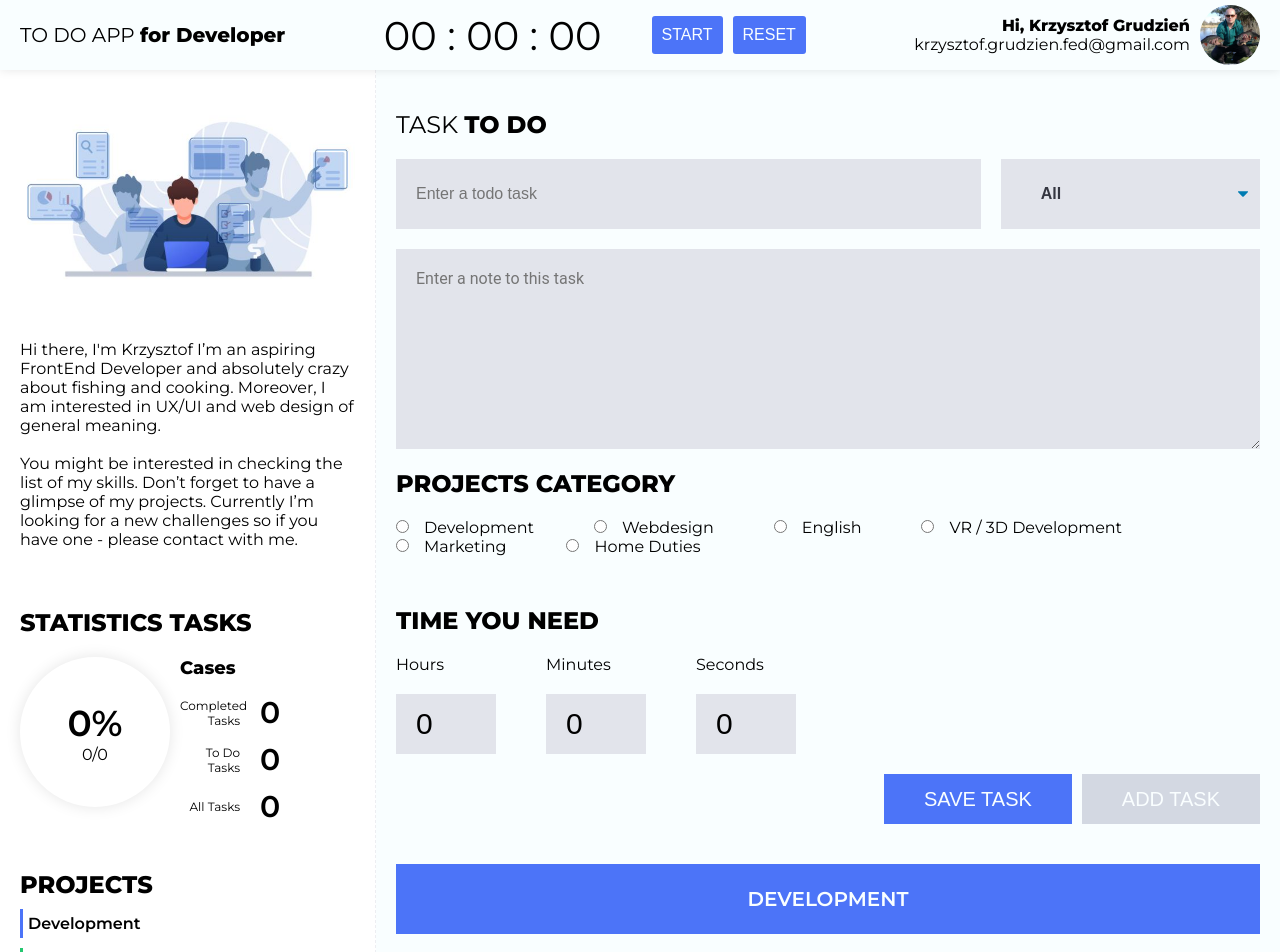
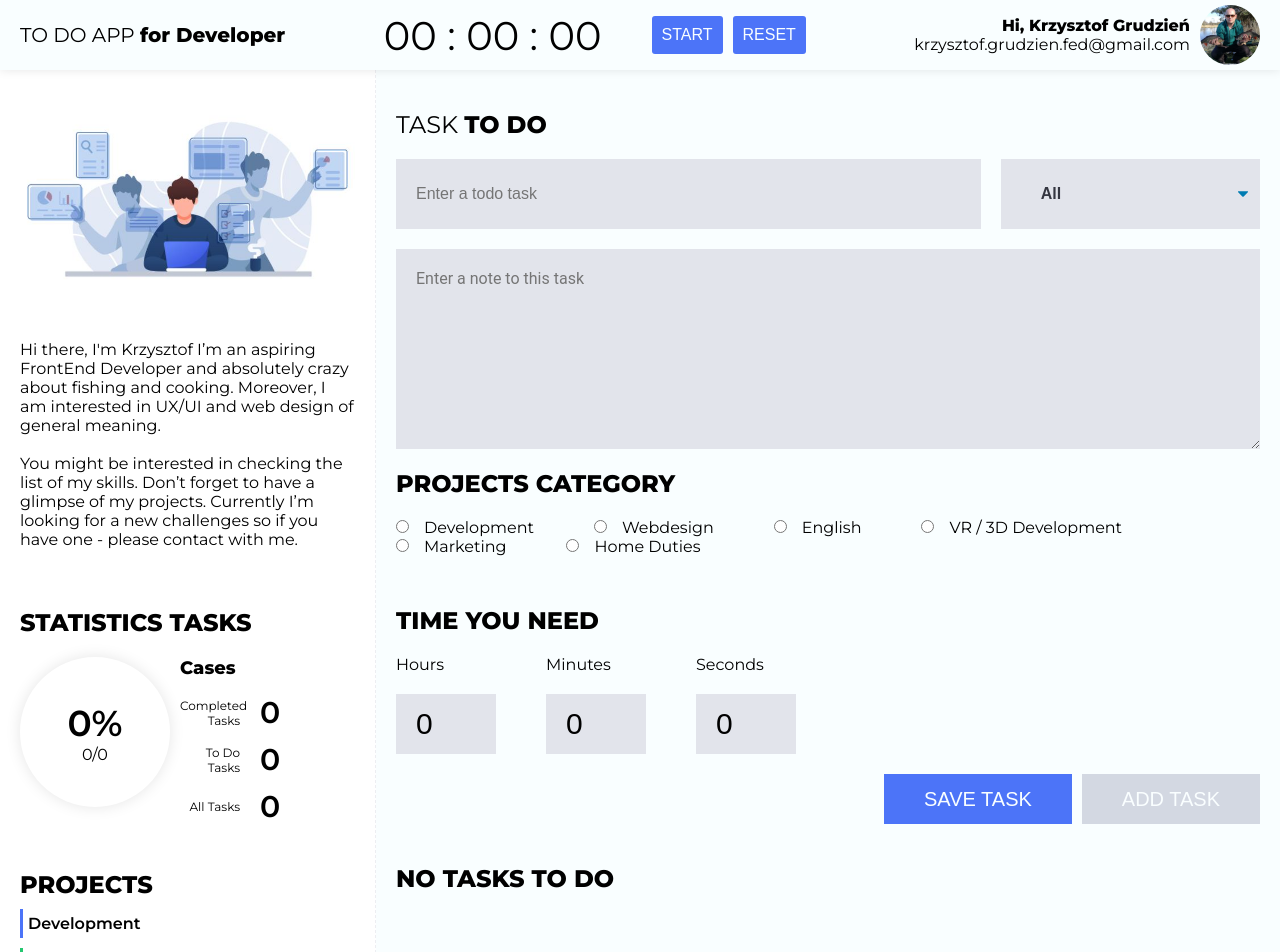
Before and after one commit to KrzysztofGrudzien/React-To-Do-App, a React (Create React App) app: page / in a window 1280 px wide. Shown: the top 952 px of the page. Built offline with nearby package versions, Linux system fonts and the light colour scheme.

Commit message:
add statement printing header of info if array toDoLists is empty

```diff
--- a/src/components/App/App.js
+++ b/src/components/App/App.js
@@ -111,6 +111,7 @@ const App = () => {
   const [minutes, setMinutes] = useState(0);
   const [seconds, setSeconds] = useState(0);
   const [time, setTime] = useState(0);
+  const [date, setDate] = useState("");
   const [isActive, setIsActive] = useState(true);
 
   let updateMinutes, updateSeconds, updateHours;
@@ -247,13 +248,20 @@ const App = () => {
             setHours={setHours}
             setSeconds={setSeconds}
           />
+          {toDoLists.length !== 0 ? (
             <ToDoList
               toDoLists={toDoLists}
               setToDoLists={setToDoLists}
               category={category}
               filteredToDoLists={filteredToDoLists}
               setTime={setTime}
+              date={date}
             />
+          ) : (
+            <h2 className="info">
+              <strong>NO TASKS TO DO</strong>
+            </h2>
+          )}
         </div>
       </main>
     </div>
--- a/src/components/App/App.scss
+++ b/src/components/App/App.scss
@@ -55,6 +55,11 @@ main {
   grid-area: content;
 }
 
+h2.info {
+  margin-top: 50px;
+  padding-left: 20px;
+}
+
 button {
   border: none;
   background-color: $color-secondary;
```
Lines whose indentation alone changed are shown as unchanged.
